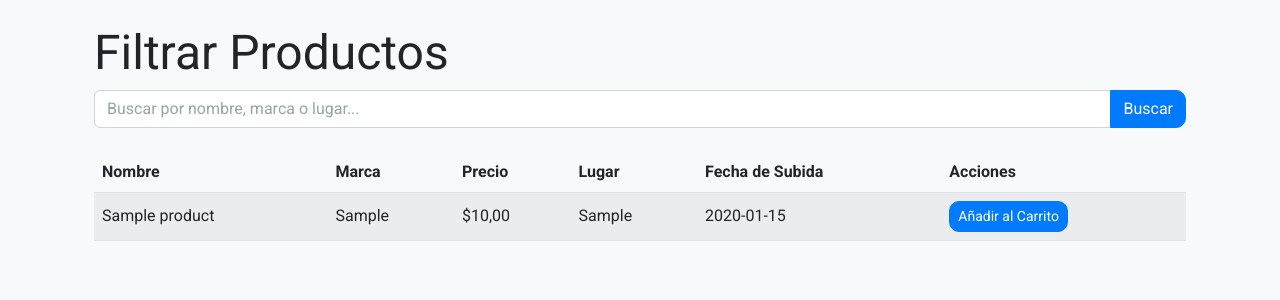
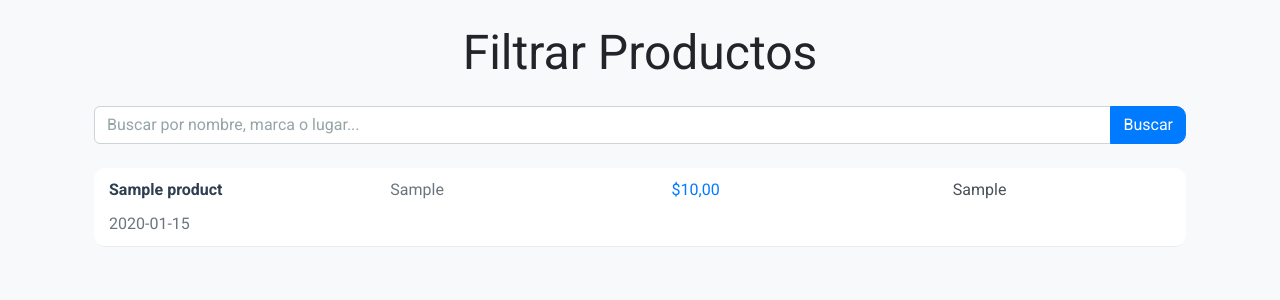
Before and after one commit to NicolasBlancoDEV/app-comparador-precio-nueva, a Flask app: page /filter in a window 1280 px wide. Shown: the part 72-372 px from the top of the page. Run offline with Flask 3, Linux system fonts and the light colour scheme; tables that the repository leaves empty hold one stand-in row (values such as "Sample post"); some libraries are stand-ins or nearby versions.

Commit message:
Rediseñar página de filtrar productos con listado responsivo para celulares

```diff
--- a/static/css/styles.css
+++ b/static/css/styles.css
@@ -60,8 +61,70 @@ body {
     border-color: #004085;
 }
 
+/* Estilos para el listado de productos en filter.html */
+.product-list {
+    border-radius: 10px;
+    overflow: hidden;
+}
+
+.list-group-item {
+    border: none;
+    border-bottom: 1px solid #e9ecef;
+    padding: 10px 15px;
+    background-color: #ffffff;
+    transition: background-color 0.2s;
+}
+
+.list-group-item:hover {
+    background-color: #f8f9fa;
+}
+
+.product-info {
+    display: flex;
+    flex-wrap: wrap;
+    gap: 10px;
+    align-items: center;
+    width: 100%;
+}
+
+.product-name {
+    font-weight: 600;
+    color: #2c3e50;
+    flex: 1 1 20%;
+    min-width: 80px;
+}
+
+.product-brand {
+    font-weight: 500;
+    color: #6c757d;
+    flex: 1 1 20%;
+    min-width: 60px;
+}
+
+.product-price {
+    font-weight: 500;
+    color: #007bff;
+    flex: 1 1 20%;
+    min-width: 80px;
+}
+
+.product-place {
+    font-weight: 400;
+    color: #495057;
+    flex: 1 1 15%;
+    min-width: 50px;
+}
+
+.product-date {
+    font-weight: 400;
+    color: #6c757d;
+    flex: 1 1 25%;
+    min-width: 100px;
+}
+
 /* Ajustes responsivos */
 @media (max-width: 576px) {
+    /* Ajustes para las cards en index.html */
     .card {
         margin: 0 auto;
         max-width: 90%;
--- a/templates/filter.html
+++ b/templates/filter.html
@@ -2,7 +2,7 @@
 
 {% block content %}
 <div class="container">
-    <h1>Filtrar Productos</h1>
+    <h1 class="text-center mb-4">Filtrar Productos</h1>
     <form method="post" class="mb-4">
         <div class="input-group">
             <input type="text" class="form-control" name="search" placeholder="Buscar por nombre, marca o lugar..." value="{{ search_query }}">
@@ -11,36 +11,21 @@
     </form>
 
     {% if products %}
-        <table class="table table-striped">
-            <thead>
-                <tr>
-                    <th>Nombre</th>
-                    <th>Marca</th>
-                    <th>Precio</th>
-                    <th>Lugar</th>
-                    <th>Fecha de Subida</th>
-                    <th>Acciones</th>
-                </tr>
-            </thead>
-            <tbody>
-                {% for product in products %}
-                    <tr>
-                        <td>{{ product[1] }}</td>
-                        <td>{{ product[2] }}</td>
-                        <td>{{ product[3] | format_price }}</td>
-                        <td>{{ product[4] }}</td>
-                        <td>{{ product[5] }}</td>
-                        <td>
-                            <form action="{{ url_for('add_to_cart', product_id=product[0]) }}" method="post" style="display:inline;">
-                                <button type="submit" class="btn btn-sm btn-primary">Añadir al Carrito</button>
-                            </form>
-                        </td>
-                    </tr>
-                {% endfor %}
-            </tbody>
-        </table>
+        <ul class="list-group product-list">
+            {% for product in products %}
+                <li class="list-group-item d-flex align-items-center">
+                    <div class="product-info">
+                        <span class="product-name">{{ product[1] }}</span>
+                        <span class="product-brand">{{ product[2] }}</span>
+                        <span class="product-price">{{ product[3] | format_price }}</span>
+                        <span class="product-place">{{ product[4] }}</span>
+                        <span class="product-date">{{ product[5] }}</span>
+                    </div>
+                </li>
+            {% endfor %}
+        </ul>
     {% else %}
-        <p>No se encontraron productos.</p>
+        <p class="text-center">No se encontraron productos.</p>
     {% endif %}
 </div>
 {% endblock %}
```
Also changed, not shown: other parts of static/css/styles.css (+39 -2 lines).
